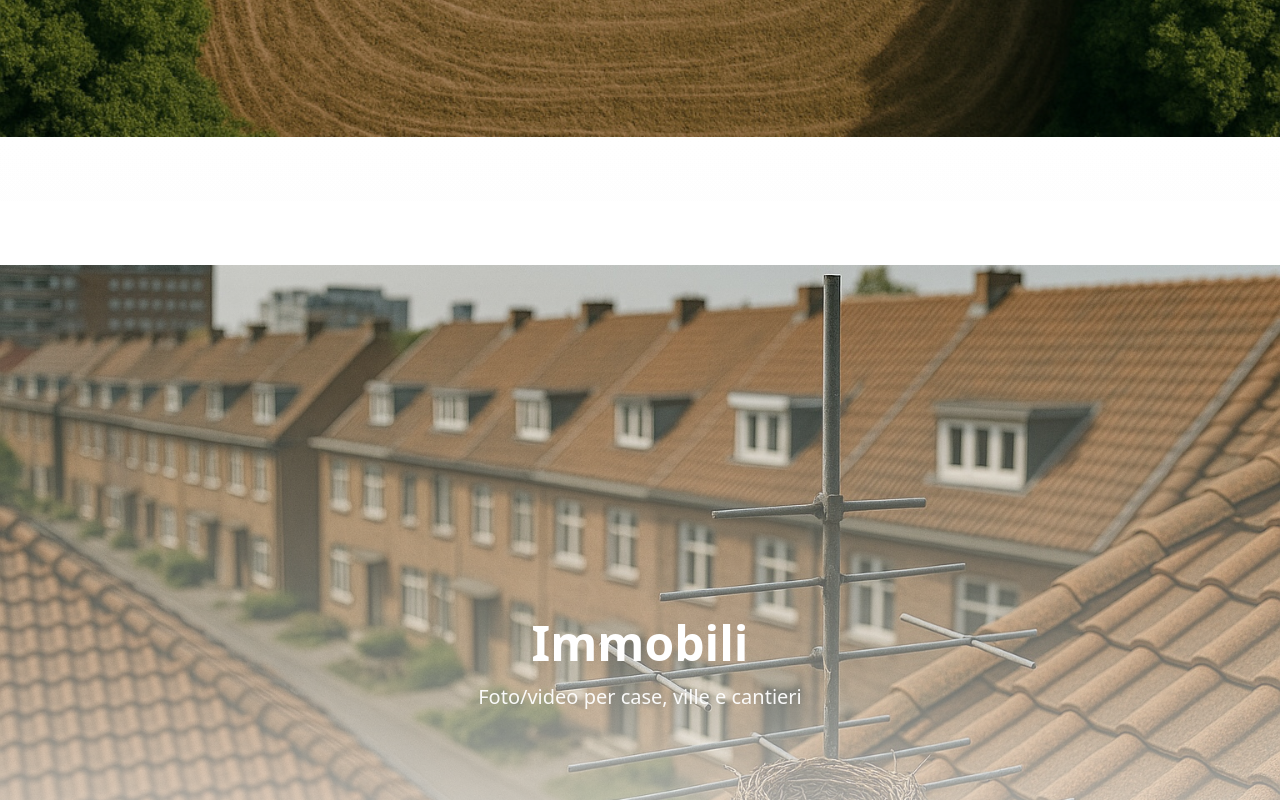
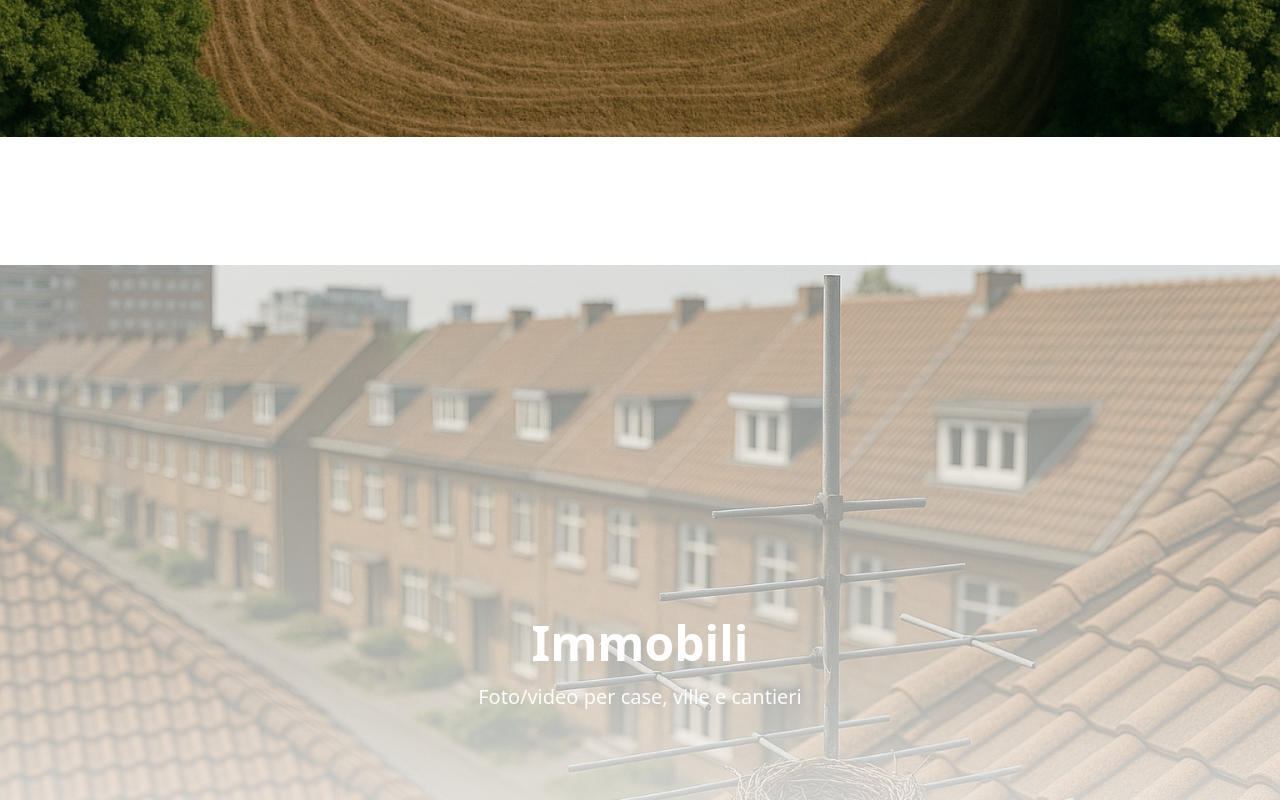
Before and after one commit to alessiomarciano007-prog/skylenor, a Next.js app: page / in a window 1280 px wide. Shown: the part 720-1520 px from the top of the page. Built offline with nearby package versions, Linux system fonts and the light colour scheme.

Commit message:
Update Section.tsx

```diff
--- a/app/components/Section.tsx
+++ b/app/components/Section.tsx
@@ -1,18 +1,71 @@
 // app/components/Section.tsx
-import React from "react";
+"use client";
+
+import React, { useEffect, useRef, useState } from "react";
 
 type Props = {
   children: React.ReactNode;
   className?: string;
 };
 
+/**
+ * La sezione sfuma (opacity) in base alla distanza dal centro viewport.
+ * Tiene anche le sfumature bianche top/bottom per eliminare la “riga” netta.
+ */
 export default function Section({ children, className = "" }: Props) {
+  const ref = useRef<HTMLElement | null>(null);
+  const [opacity, setOpacity] = useState(1);
+
+  useEffect(() => {
+    let raf = 0;
+
+    const calc = () => {
+      if (!ref.current) return;
+      const rect = ref.current.getBoundingClientRect();
+      const vh = window.innerHeight;
+
+      // distanza del centro della sezione dal centro dello schermo
+      const center = rect.top + rect.height / 2;
+      const dist = Math.abs(center - vh / 2);
+
+      // normalizza (0 al centro, ~1 ai bordi) e mappa a opacità
+      const norm = Math.min(1, dist / (vh * 0.6));
+      const minOpacity = 0;      // 0 = “bianco” quando è lontana dal centro
+      const maxOpacity = 1;
+      const next = maxOpacity - (maxOpacity - minOpacity) * norm;
+
+      setOpacity(next);
+    };
+
+    const onScroll = () => {
+      cancelAnimationFrame(raf);
+      raf = requestAnimationFrame(calc);
+    };
+
+    calc();
+    window.addEventListener("scroll", onScroll, { passive: true });
+    window.addEventListener("resize", onScroll);
+    return () => {
+      cancelAnimationFrame(raf);
+      window.removeEventListener("scroll", onScroll);
+      window.removeEventListener("resize", onScroll);
+    };
+  }, []);
+
   return (
-    <section className={`relative ${className}`}>
-      {/* Fade IN ALTO: bianco -> trasparente (copre la sezione precedente) */}
+    <section
+      ref={ref}
+      className={`relative ${className}`}
+      style={{
+        opacity,
+        transition: "opacity 120ms linear",
+        willChange: "opacity",
+      }}
+    >
+      {/* sfumatura BIANCA in ALTO (copre la riga della sezione precedente) */}
       <div className="pointer-events-none sticky top-0 z-30 h-24 sm:h-28 md:h-32 w-full bg-gradient-to-t from-white to-transparent" />
       {children}
-      {/* Fade IN BASSO: trasparente -> bianco (accompagna l’uscita) */}
+      {/* sfumatura BIANCA in BASSO (accompagna l’uscita) */}
       <div className="pointer-events-none sticky bottom-0 z-30 h-24 sm:h-28 md:h-32 w-full bg-gradient-to-b from-transparent to-white" />
     </section>
   );
```
